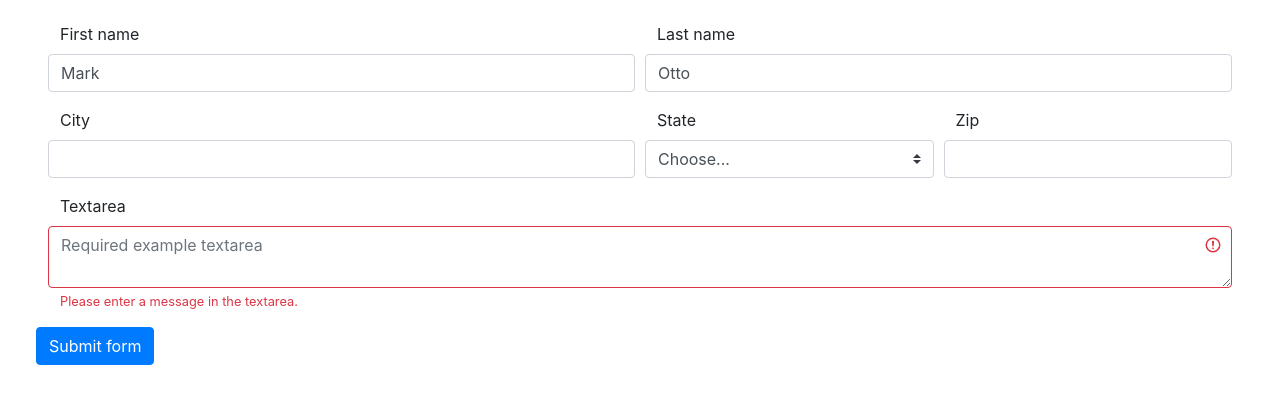
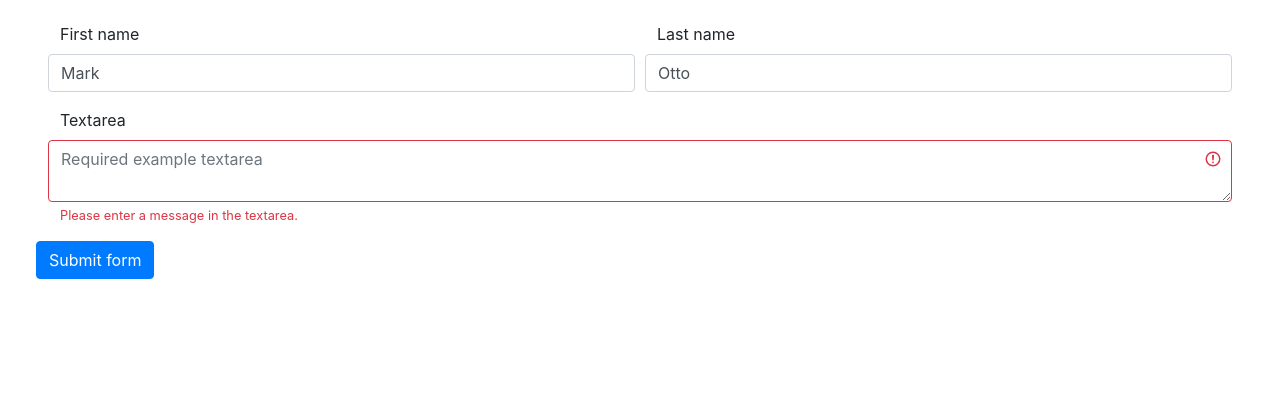
Before and after one commit to angeleefshaw/angeleeshaw-multimedia-website, a plain HTML site: page contact-page/contact.html in a window 1280 px wide. Shown: the part 124-528 px from the top of the page. Drawn offline with nearby package versions, Linux system fonts and the light colour scheme; a web font is replaced by a local one.

Commit message:
Cleaning

```diff
--- a/contact-page/contact.html
+++ b/contact-page/contact.html
@@ -53,32 +53,6 @@
                 </div>
             </div>
         </div>
-        <div class="form-row">
-            <div class="col-md-6 mb-3">
-                <label for="validationTooltip03">City</label>
-                <input type="text" class="form-control" id="validationTooltip03" required>
-                <div class="invalid-tooltip">
-                    Please provide a valid city.
-                </div>
-            </div>
-            <div class="col-md-3 mb-3">
-                <label for="validationTooltip04">State</label>
-                <select class="custom-select" id="validationTooltip04" required>
-              <option selected disabled value="">Choose...</option>
-              <option>...</option>
-            </select>
-                <div class="invalid-tooltip">
-                    Please select a valid state.
-                </div>
-            </div>
-            <div class="col-md-3 mb-3">
-                <label for="validationTooltip05">Zip</label>
-                <input type="text" class="form-control" id="validationTooltip05" required>
-                <div class="invalid-tooltip">
-                    Please provide a valid zip.
-                </div>
-            </div>
-        </div>
     </form>
     <form class="was-validated">
         <div class="mb-3">
```
Also changed, not shown: digital-art-page/digital.html (+2 -2 lines).
